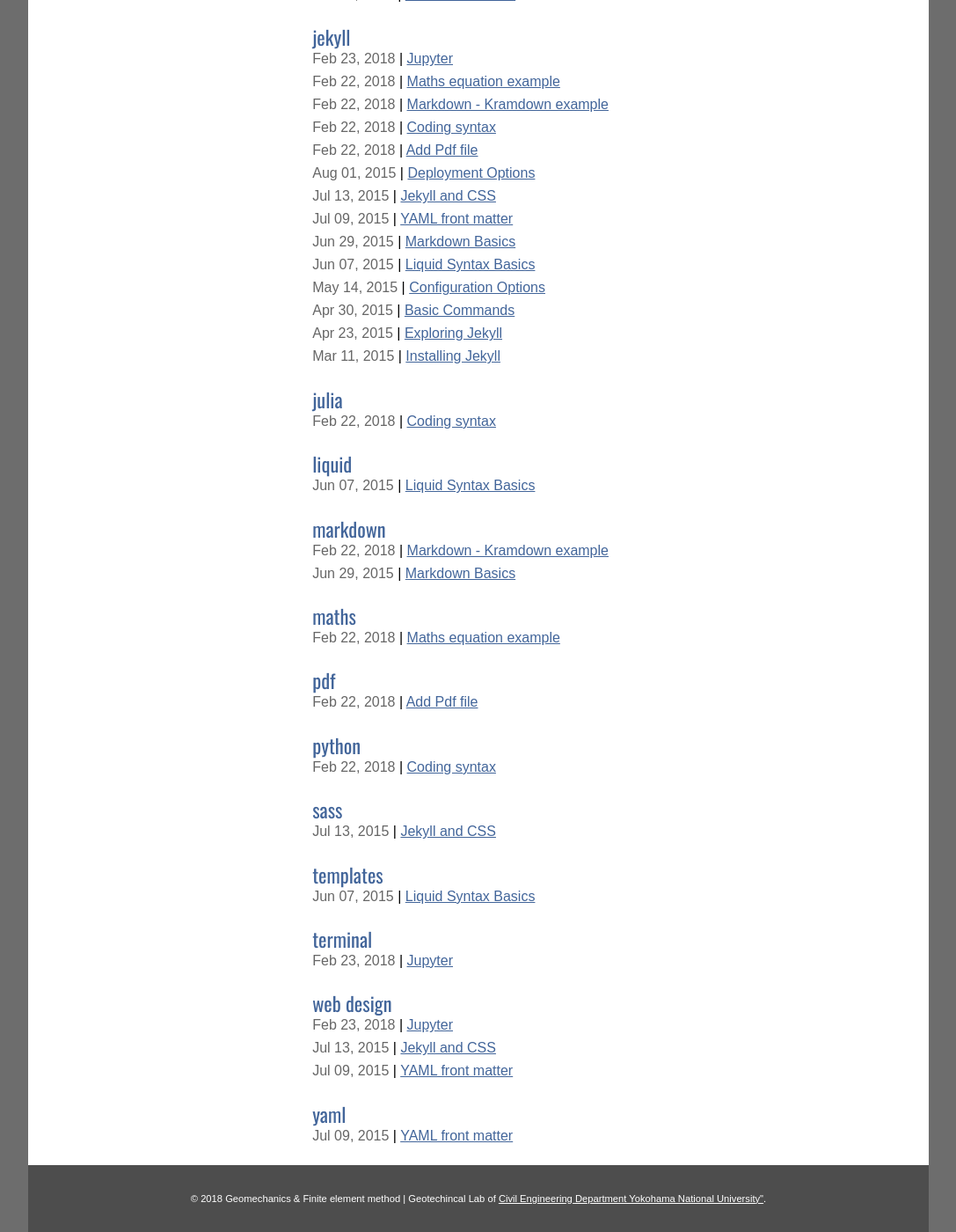
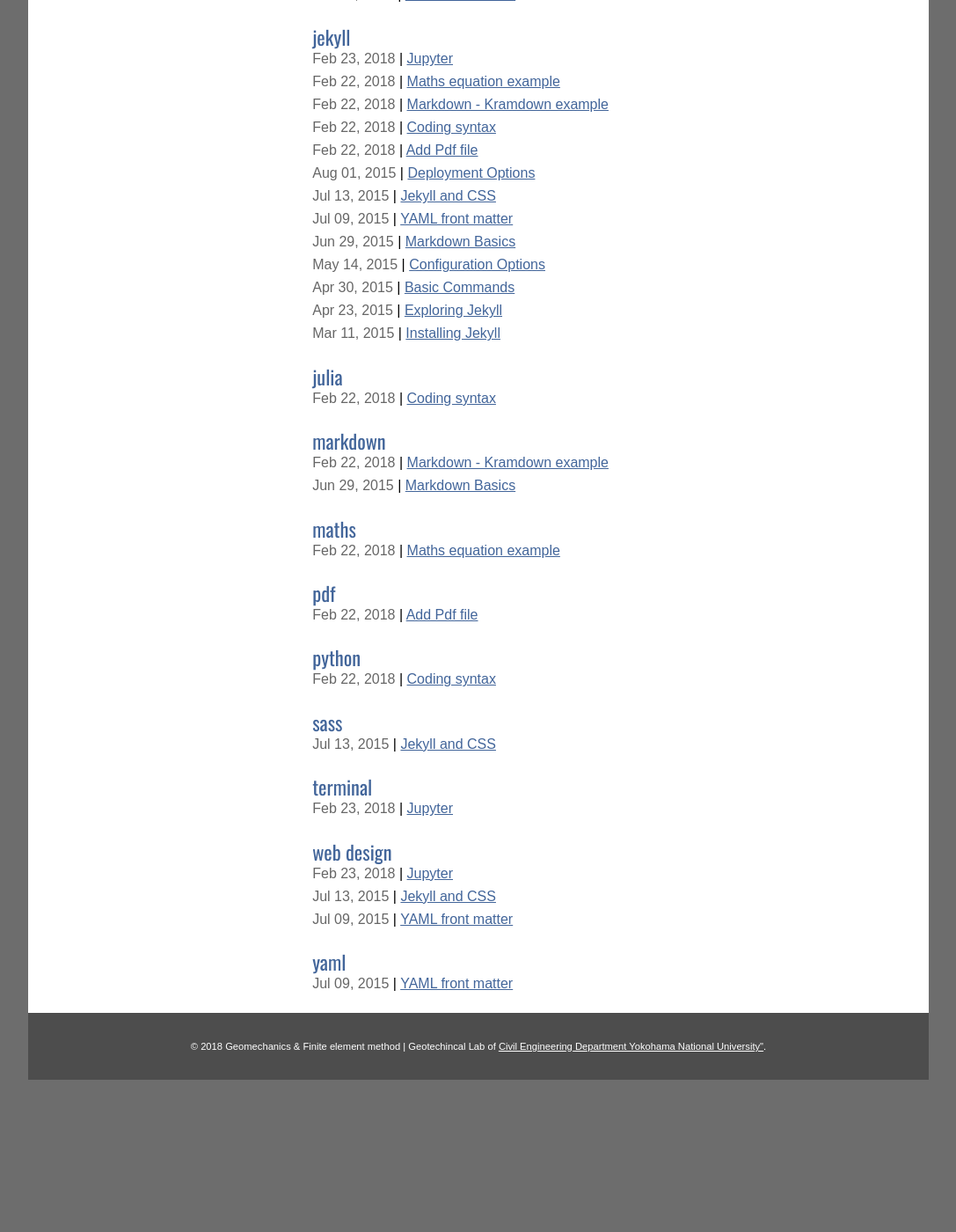
Before and after one commit to quangvunp/geomechanics, a Jekyll site: the page built from tags/index.html, in a window 1280 px wide and 1400 px high, scrolled down 863 px. Shown: the whole window at 88% size, without its empty margins (96-1183 px from the left). Built offline with Jekyll 4.4.1, drawn with Linux system fonts in a browser that asks for light colours; after the commit the page ends 2090 px from its top, so only the background shows below that; some of the changed text lies outside the part shown.

Commit message:
Update 2015-06-07-liquid-syntax.md

```diff
--- a/_posts/2015-06-07-liquid-syntax.md
+++ b/_posts/2015-06-07-liquid-syntax.md
@@ -2,7 +2,7 @@
 layout: post
 title:  "Liquid Syntax Basics"
 date:   2015-06-07
-tags: [liquid, jekyll, templates]
+tags: []
 ---
 Jekyll uses the [Liquid](http://liquidmarkup.org/ "liquid") template language to control the logic of templates and assemble pages dynamically. To get the most out of Jekyll, and to build effective templates you need to understand the basics of how Liquid works. In this post we’ll cover the basics of Liquid syntax so that as you begin to author templates, you’ll have a greater understanding of Jekyll’s capabilities and how Liquid can help you build more powerful sites.
 
```
